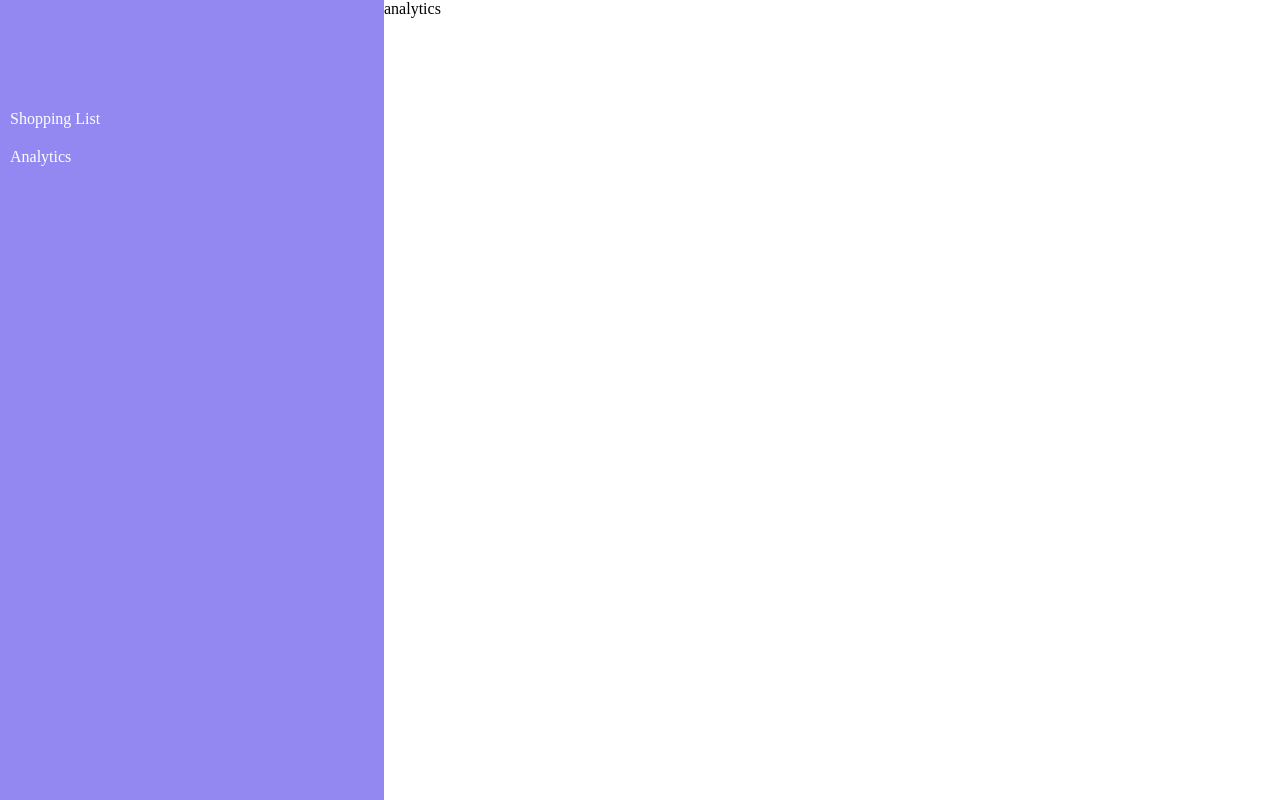
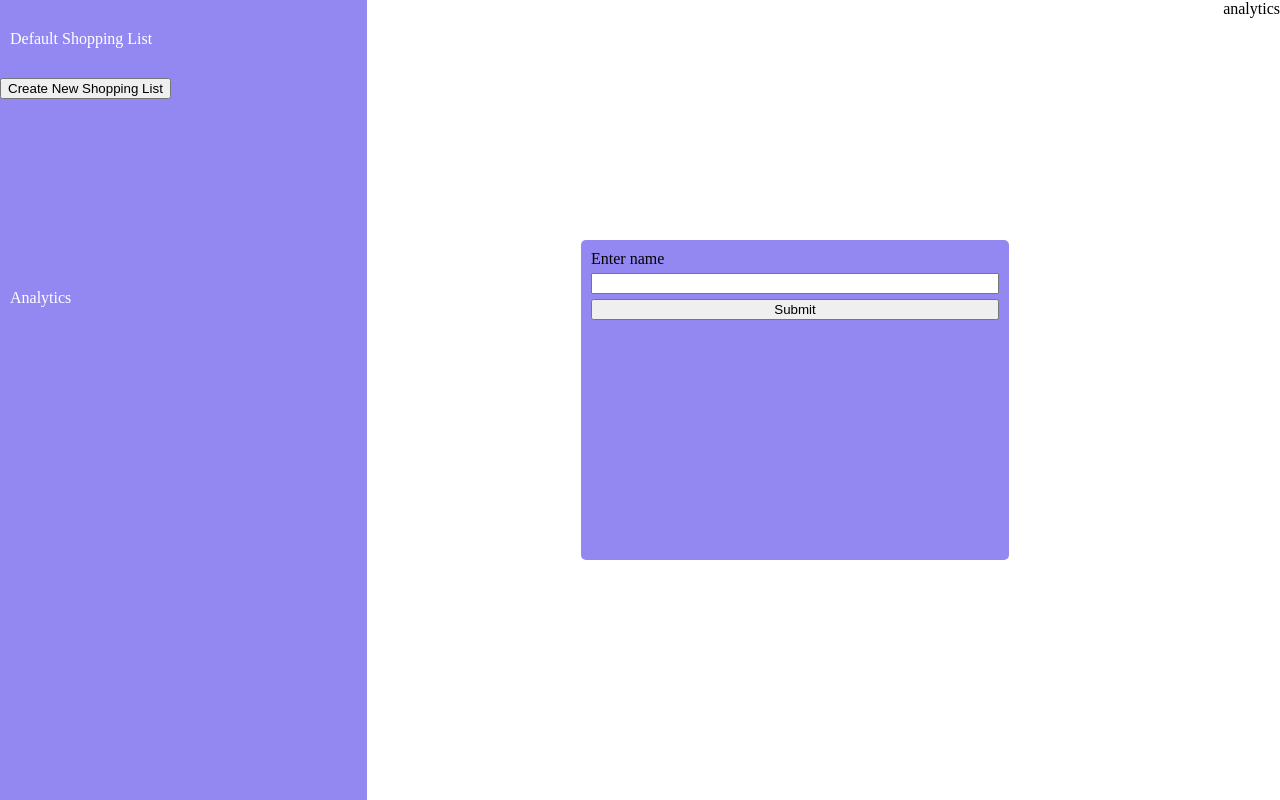
Before and after one commit to Marin303/shopping_list_manager, a React (Create React App) app in the folder frontend/: page /analytics in a window 1280 px wide. Built offline with nearby package versions, Linux system fonts and the light colour scheme.

Commit message:
create new list name

```diff
--- /dev/null
+++ b/frontend/src/Components/CreateMenu/CreateMenu.jsx
@@ -0,0 +1,23 @@
+import React from "react";
+import "./menu.scss";
+
+const CreateMenu = ({ onCreateShoppingList }) => {
+
+  const handleSubmit = (e) => {
+    e.preventDefault();
+    const shoppingListName = e.target.name.value;
+    onCreateShoppingList(shoppingListName);
+  };
+
+  return (
+    <div className="create_menu_container">
+      <form action="" onSubmit={handleSubmit}>
+        <label htmlFor="name">Enter name</label>
+        <input type="text" id="name" name="name" />
+        <button type="submit">Submit</button>
+      </form>
+    </div>
+  );
+};
+
+export default CreateMenu;
--- /dev/null
+++ b/frontend/src/Components/CreateMenu/menu.scss
@@ -0,0 +1,18 @@
+@import "../../Assets/colors/colors.scss";
+.create_menu_container {
+    width: 70%;
+    display:flex;
+    justify-content: center;
+    align-items: center;
+
+    form {
+        border-radius: 5px;
+        background-color: $header;
+        width: 50%;
+        height: 40vh;
+        padding: 10px;
+        display: flex;
+        flex-direction: column;
+        gap: 5px;
+    }
+}
--- /dev/null
+++ b/frontend/src/Components/NewShoppingList/NewShoppingList.jsx
@@ -0,0 +1,9 @@
+import React from 'react'
+
+const NewShoppingList = () => {
+  return (
+    <div>NewShoppingList</div>
+  )
+}
+
+export default NewShoppingList
--- a/frontend/src/Page/Layout/Layout.jsx
+++ b/frontend/src/Page/Layout/Layout.jsx
@@ -1,10 +1,23 @@
-import React from "react";
+import React, { useState } from "react";
 import ShoppingList from "../../Components/ShoppingList/ShoppingList";
 import Analytics from "../../Components/Analytics/Analytics";
 import "./layout.scss";
 import { Route, Routes, Navigate, Link } from "react-router-dom";
+import CreateMenu from "../../Components/CreateMenu/CreateMenu";
+import NewShoppingList from "../../Components/NewShoppingList/NewShoppingList";
 
 const Layout = () => {
+  const [createMenuVisible, setCreateMenuVisible] = useState(true);
+  const [shoppingListName, setShoppingListName] = useState("");
+
+  const toggleCreateMenu = () => {
+    setCreateMenuVisible((prev) => !prev);
+  };
+
+  const handleCreateShoppingList = (name) => {
+    setShoppingListName(name);
+    toggleCreateMenu();
+  };
 
   return (
     <div className="layout_container">
@@ -12,19 +25,34 @@ const Layout = () => {
         <nav>
           <ul>
             <li>
-              <Link to="/shopping-list">Shopping List</Link>
+              <Link to="/shopping-list">Default Shopping List</Link>
             </li>
+          </ul>
+          <button onClick={toggleCreateMenu}>Create New Shopping List</button>
+          <ul>
             <li>
+              <Link to="/new-shopping-list">{shoppingListName}</Link>
+            </li>
+          </ul>
+          <ul>
+            <li className="analytics">
               <Link to="/analytics">Analytics</Link>
             </li>
           </ul>
         </nav>
       </header>
+      {createMenuVisible && (
+        <CreateMenu
+          shoppingListName={shoppingListName}
+          onCreateShoppingList={handleCreateShoppingList}
+        />
+      )}
       <Routes>
-          <Route path="/" element={<Navigate to="/"/>} />
-          <Route path="/shopping-list" element={<ShoppingList />} />
-          <Route path="/analytics" element={<Analytics />} />
-        </Routes>
+        <Route path="/" element={<Navigate to="/" />} />
+        <Route path="/new-shopping-list" element={<NewShoppingList/>}/>
+        <Route path="/shopping-list" element={<ShoppingList />} />
+        <Route path="/analytics" element={<Analytics />} />
+      </Routes>
     </div>
   );
 };
--- a/frontend/src/Page/Layout/layout.scss
+++ b/frontend/src/Page/Layout/layout.scss
@@ -12,15 +12,16 @@
 
         nav {
             ul {
-                padding: 100px 0;
+                padding: 20px 0;
                 list-style: none;
                 display: flex;
                 flex-direction: column;
                 background-color: $header;
             }
-
+             .analytics{
+                margin-top: 100px;
+            }
             li {
-
                 display: flex;
                 align-items: center;
 
```
